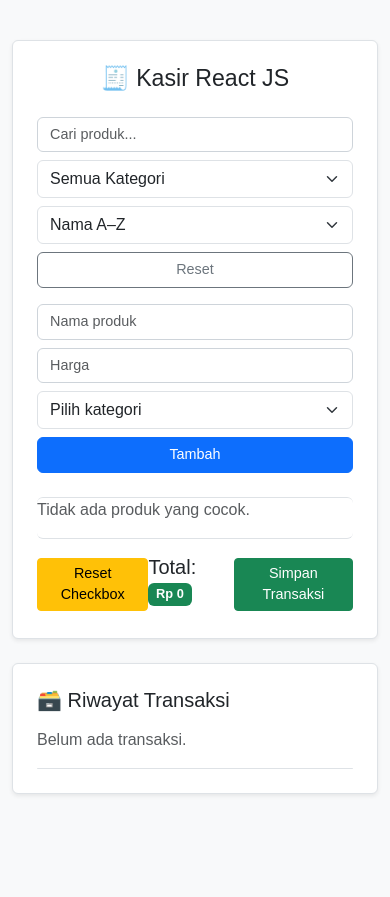
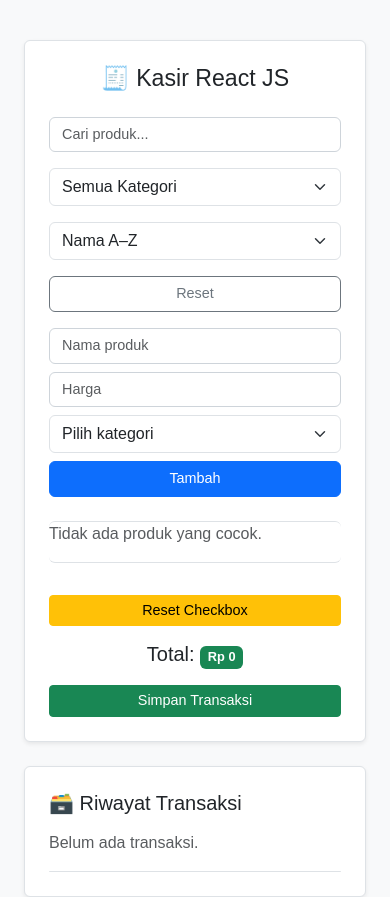
Before and after one commit to Raesssard/Simple-Casheer, a React (Create React App) app: page / in a window 390 px wide. Before the commit the page ends 844 px from the top, so only its background shows below. Built offline with nearby package versions, Linux system fonts and the light colour scheme.

Commit message:
Final
hope it didnt go wrong

```diff
--- a/src/components/Kasir.jsx
+++ b/src/components/Kasir.jsx
@@ -203,22 +203,28 @@ class Kasir extends Component {
     else if (sortOption === 'category-desc') filtered.sort((a, b) => (b.category || '').localeCompare(a.category || ''));
 
     return (
-      <div style={{ marginTop: '2.5rem' }}>
-        <div className="card shadow-sm p-4 rounded">
+      <div className="container" style={{ marginTop: '2.5rem' }}>
+        <div
+          className="card shadow-sm p-4 rounded mx-auto"
+          style={{
+            maxWidth: 900, // lebih lebar di desktop
+            width: '100%',
+          }}
+        >
           <h3 className="text-center mb-4">🧾 Kasir React JS</h3>
 
           {/* Filter / Search / Sort */}
           <div className="row g-2 mb-3">
-            <div className="col-sm-4">
+            <div className="col-12 col-sm-4 mb-2 mb-sm-0">
               <input className="form-control" placeholder="Cari produk..." value={searchTerm} name="searchTerm" onChange={this.handleInputChange} />
             </div>
-            <div className="col-sm-3">
+            <div className="col-12 col-sm-3 mb-2 mb-sm-0">
               <select className="form-select" name="selectedCategory" value={selectedCategory} onChange={this.handleInputChange}>
                 <option value="">Semua Kategori</option>
                 {categories.map((c, i) => <option key={i} value={c}>{c}</option>)}
               </select>
             </div>
-            <div className="col-sm-3">
+            <div className="col-12 col-sm-3 mb-2 mb-sm-0">
               <select className="form-select" name="sortOption" value={sortOption} onChange={this.handleInputChange}>
                 <option value="name-asc">Nama A–Z</option>
                 <option value="name-desc">Nama Z–A</option>
@@ -226,8 +232,8 @@ class Kasir extends Component {
                 <option value="category-desc">Kategori Z–A</option>
               </select>
             </div>
-            <div className="col-sm-2 d-grid">
-              <button className="btn btn-outline-secondary" onClick={() => this.setState({ searchTerm: '', selectedCategory: '', sortOption: 'name-asc' })}>Reset</button>
+            <div className="col-12 col-sm-2 d-grid">
+              <button className="btn btn-outline-secondary w-100" onClick={() => this.setState({ searchTerm: '', selectedCategory: '', sortOption: 'name-asc' })}>Reset</button>
             </div>
           </div>
 
@@ -250,10 +256,11 @@ class Kasir extends Component {
             onDelete={this.handleDeleteItem}
           />
 
-          <div className="d-flex justify-content-between align-items-center mb-0">
-            <button className="btn btn-warning btn-sm" onClick={this.resetAllCheckboxes}>Reset Checkbox</button>
-            <h5>Total: <span className="badge bg-success">{formatRp(this.calculateTotal())}</span></h5>
-            <button className="btn btn-success btn-sm" onClick={this.handleSaveTransaction}>Simpan Transaksi</button>
+          {/* Tombol bawah responsif */}
+          <div className="d-flex flex-column flex-sm-row justify-content-between align-items-center mb-0 gap-2 mt-3">
+            <button className="btn btn-warning btn-sm w-100 w-sm-auto" onClick={this.resetAllCheckboxes}>Reset Checkbox</button>
+            <h5 className="my-2 my-sm-0">Total: <span className="badge bg-success">{formatRp(this.calculateTotal())}</span></h5>
+            <button className="btn btn-success btn-sm w-100 w-sm-auto" onClick={this.handleSaveTransaction}>Simpan Transaksi</button>
           </div>
         </div>
 
--- a/src/components/ProductList.jsx
+++ b/src/components/ProductList.jsx
@@ -8,7 +8,10 @@ export default function ProductList({
     <ul className="list-group mb-3">
       {items.length === 0 && <p className="text-muted">Tidak ada produk yang cocok.</p>}
       {items.map(item => (
-        <li key={item.id} className="list-group-item d-flex justify-content-between align-items-center">
+        <li
+          key={item.id}
+          className="list-group-item d-flex justify-content-between align-items-center mb-3 py-3"
+        >
           <div className="d-flex align-items-center flex-wrap">
             <input
               type="checkbox"
@@ -23,10 +26,27 @@ export default function ProductList({
 
           <div className="d-flex align-items-center">
             {item.checked && (
-              <div className="me-3 d-flex align-items-center">
-                <button className="btn btn-sm btn-outline-danger me-1" onClick={() => onQtyChange(item.id, -1)}>-</button>
-                <span>{item.qty}</span>
-                <button className="btn btn-sm btn-outline-success ms-1" onClick={() => onQtyChange(item.id, 1)}>+</button>
+              <div
+                className="me-3 d-flex align-items-center flex-nowrap"
+                style={{ minWidth: 110 }}
+              >
+                <button
+                  className="btn btn-sm btn-outline-danger me-1"
+                  style={{ minWidth: 32 }}
+                  onClick={() => onQtyChange(item.id, -1)}
+                >-</button>
+                <span
+                  style={{
+                    minWidth: 24,
+                    textAlign: 'center',
+                    display: 'inline-block'
+                  }}
+                >{item.qty}</span>
+                <button
+                  className="btn btn-sm btn-outline-success ms-1"
+                  style={{ minWidth: 32 }}
+                  onClick={() => onQtyChange(item.id, 1)}
+                >+</button>
               </div>
             )}
             <button className="btn btn-sm btn-outline-warning me-2" onClick={() => onEdit(item.id)}>Edit</button>
```
